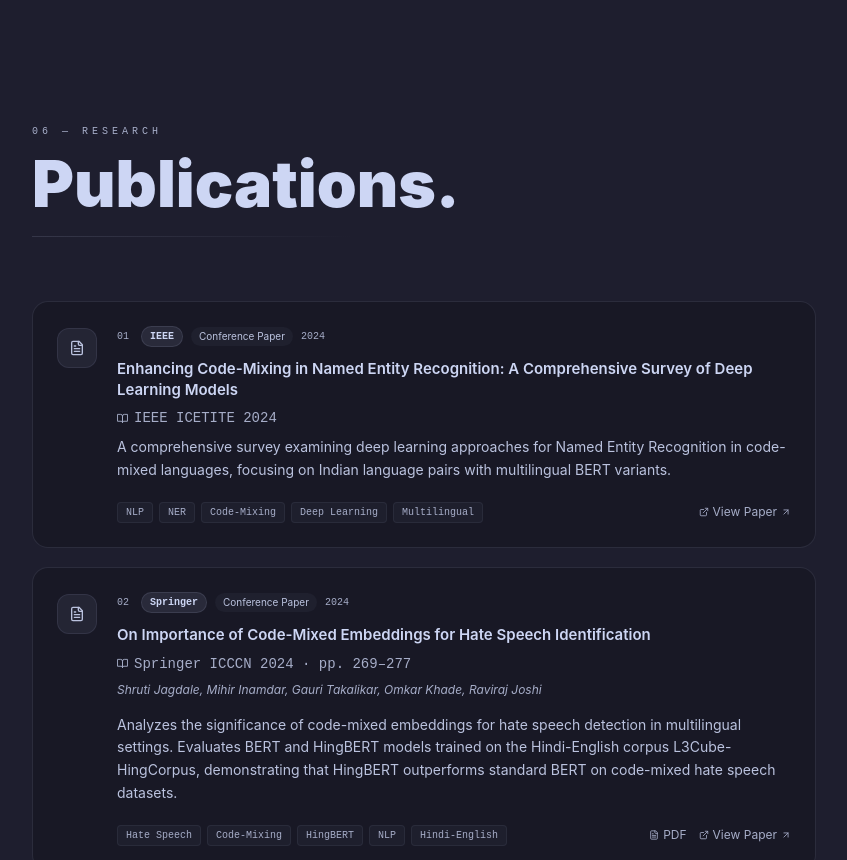
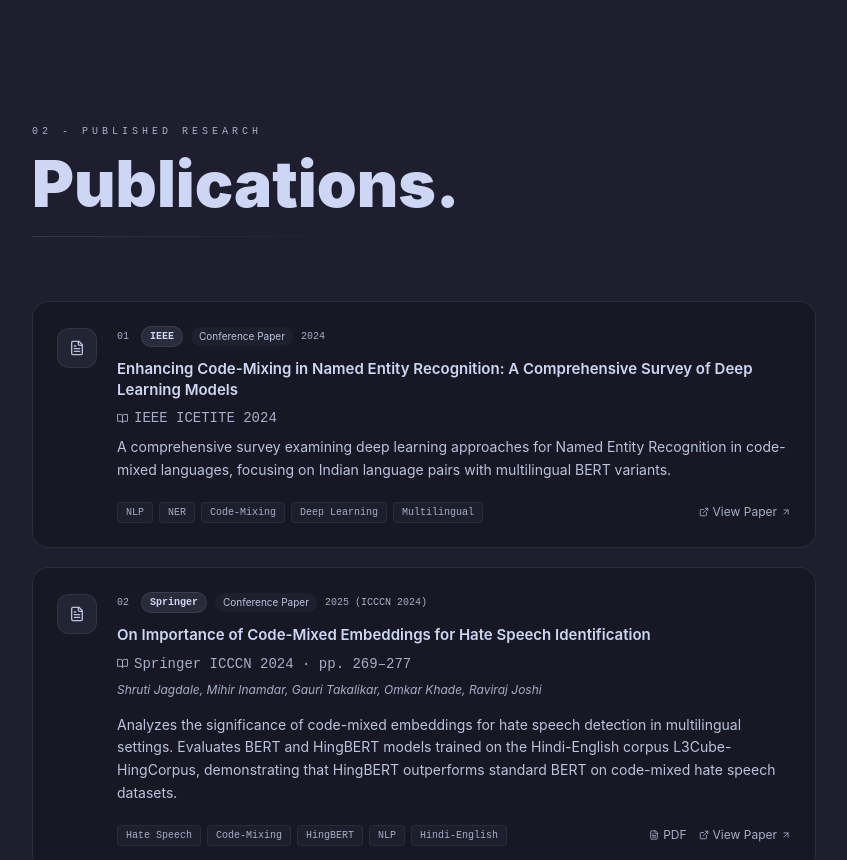
Before and after one commit to inamdarmihir/inamdarmihir.github.io, a Next.js app: page / in a window 1280 px wide. Shown: the part 1760-2620 px from the top of the page, without its empty margins (216-1063 px from the left). Built offline with nearby package versions, Linux system fonts and the light colour scheme.

Commit message:
Update src/sections/Publications.tsx for portfolio

```diff
--- a/src/sections/Publications.tsx
+++ b/src/sections/Publications.tsx
@@ -19,7 +19,7 @@ const PUBLICATIONS = [
     title: 'On Importance of Code-Mixed Embeddings for Hate Speech Identification',
     venue: 'Springer ICCCN 2024 · pp. 269–277',
     type: 'Conference Paper',
-    year: '2024',
+    year: '2025 (ICCCN 2024)',
     authors: 'Shruti Jagdale, Mihir Inamdar, Gauri Takalikar, Omkar Khade, Raviraj Joshi',
     abstract: 'Analyzes the significance of code-mixed embeddings for hate speech detection in multilingual settings. Evaluates BERT and HingBERT models trained on the Hindi-English corpus L3Cube-HingCorpus, demonstrating that HingBERT outperforms standard BERT on code-mixed hate speech datasets.',
     tags: ['Hate Speech', 'Code-Mixing', 'HingBERT', 'NLP', 'Hindi-English'],
@@ -31,10 +31,10 @@ const PUBLICATIONS = [
 
 const reveal = {
   hidden: { opacity: 0, y: 32, rotateX: 10, transformPerspective: 1200 },
-  visible: { opacity: 1, y: 0, rotateX: 0, transformPerspective: 1200, transition: { duration: 0.7, ease: [0.25, 0.46, 0.45, 0.94] } },
+  visible: { opacity: 1, y: 0, rotateX: 0, transformPerspective: 1200, transition: { duration: 0.7, ease: [0.25, 0.46, 0.45, 0.94] as [number, number, number, number] } },
 }
 
-interface Props { scrollRef: RefObject<HTMLDivElement> }
+interface Props { scrollRef: RefObject<HTMLDivElement | null> }
 
 export default function Publications({ scrollRef }: Props) {
   const vp = { root: scrollRef, once: true, margin: '-60px' } as const
@@ -42,9 +42,9 @@ export default function Publications({ scrollRef }: Props) {
   return (
     <div className="max-w-4xl mx-auto px-8 md:px-14 py-24">
       {/* Header */}
-      <motion.div initial="hidden" whileInView="visible" viewport={vp} variants={{ hidden: {}, visible: { transition: { staggerChildren: 0.1 } } }} className="mb-16">
+      <motion.div initial="hidden" animate="visible" viewport={vp} variants={{ hidden: {}, visible: { transition: { staggerChildren: 0.1 } } }} className="mb-16">
         <motion.span variants={reveal} className="text-[10px] font-mono text-macos-subtext0 tracking-[0.4em] uppercase">
-          06 — Research
+          02 - Published research
         </motion.span>
         <motion.h2 variants={reveal} className="font-black text-macos-text mt-3 leading-none" style={{ fontSize: 'clamp(2.5rem, 5vw, 4rem)' }}>
           Publications.
@@ -58,7 +58,7 @@ export default function Publications({ scrollRef }: Props) {
           <motion.div
             key={pub.title}
             initial="hidden"
-            whileInView="visible"
+            animate="visible"
             viewport={{ ...vp, margin: '-40px' }}
             variants={{ hidden: { opacity: 0, y: 28, rotateX: 9, transformPerspective: 1200 }, visible: { opacity: 1, y: 0, rotateX: 0, transformPerspective: 1200, transition: { duration: 0.65, delay: i * 0.1 } } }}
             className="group rounded-2xl p-6 bg-macos-surface border border-macos-borderLight/30 hover:border-macos-borderLight/80 transition-colors"
@@ -149,7 +149,7 @@ export default function Publications({ scrollRef }: Props) {
 
       {/* Scholar link */}
       <motion.div
-        initial="hidden" whileInView="visible" viewport={vp} variants={reveal}
+        initial="hidden" animate="visible" viewport={vp} variants={reveal}
         className="mt-10 text-center"
       >
         <a
```
